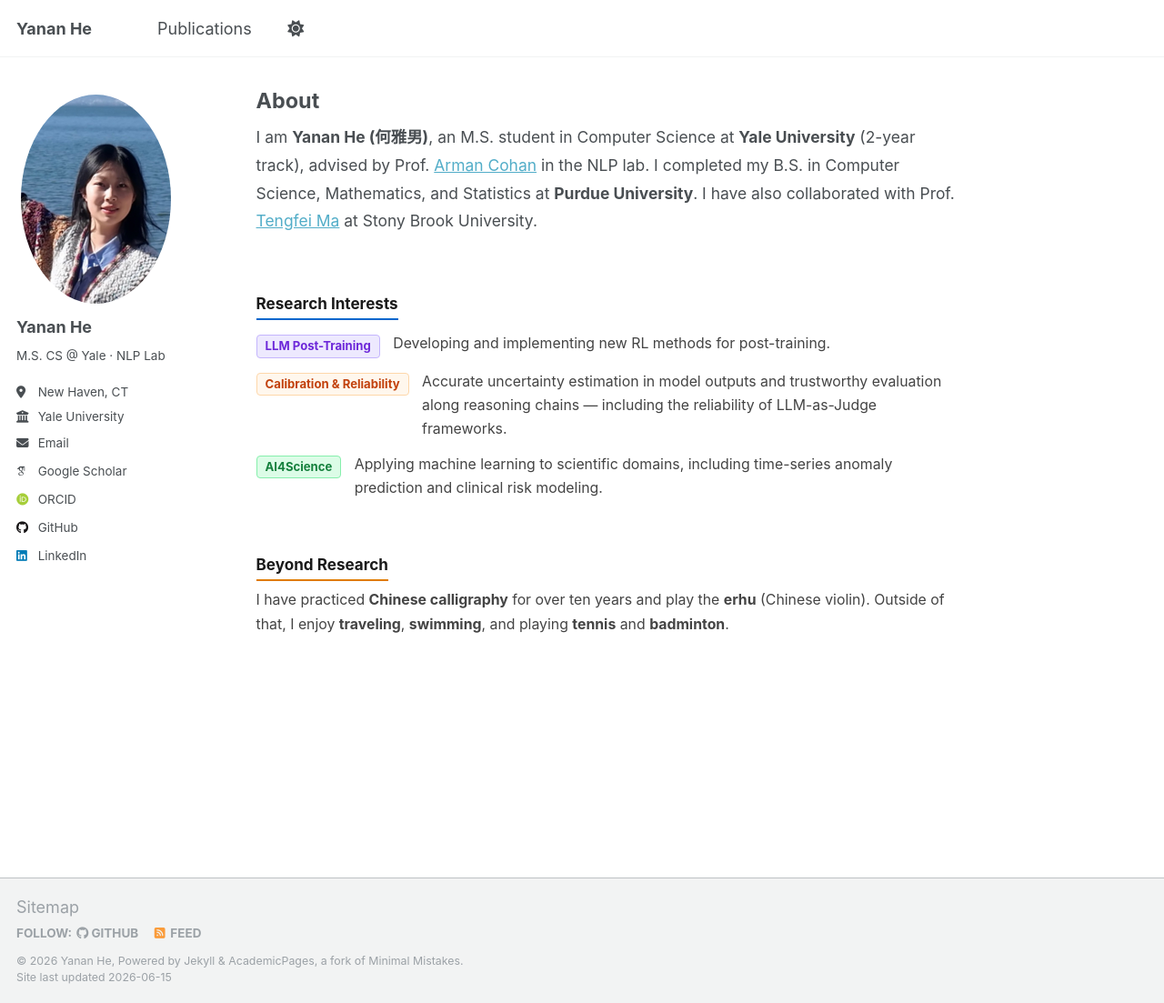
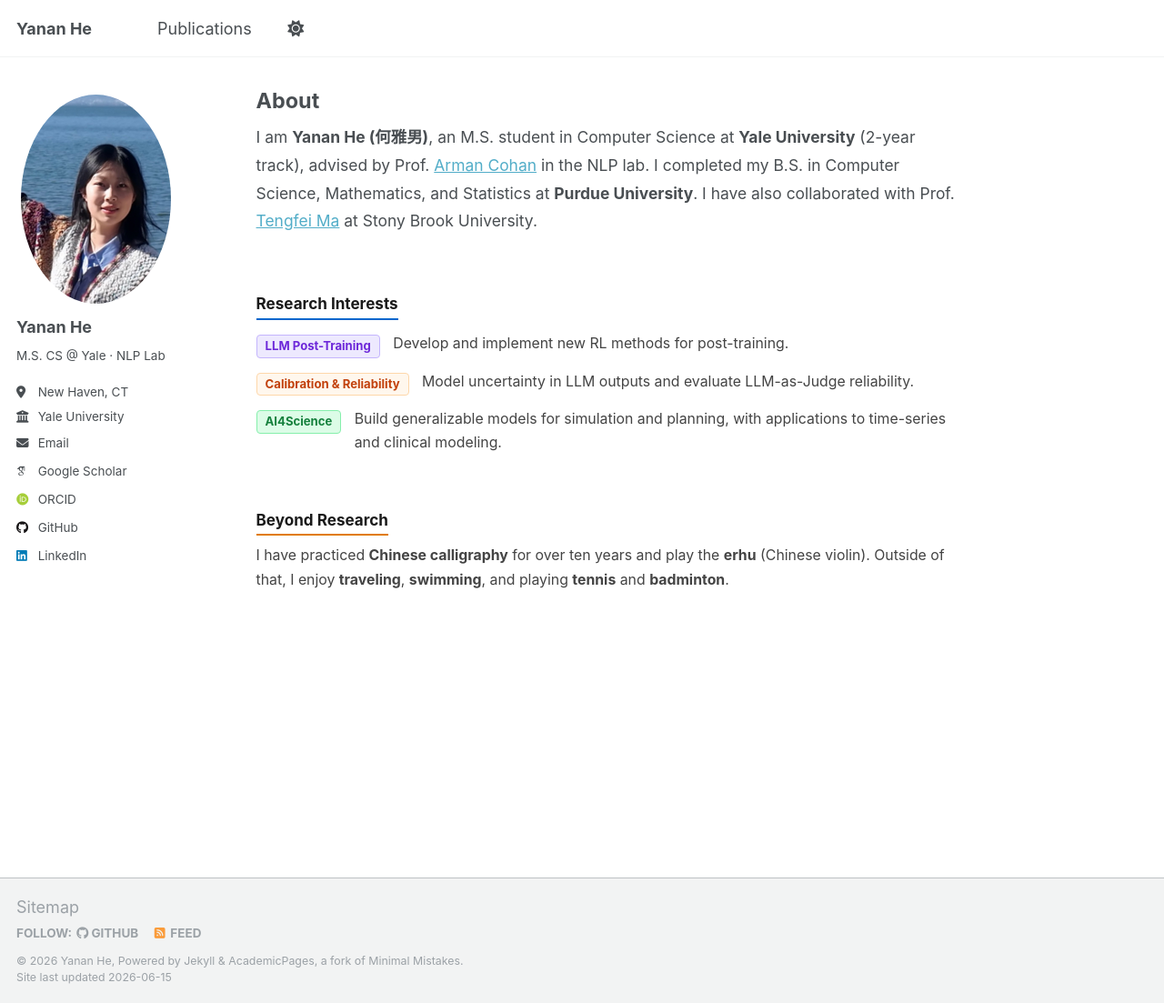
Before and after one commit to Echoo113/Echoo113.github.io, a Jekyll site: the page built from _pages/about.md, in a window 1280 px wide and 1103 px high. Shown: the whole window at 91% size. Built offline with Jekyll 4.4.1, drawn with Linux system fonts in a browser that asks for light colours; some web fonts are replaced.

Commit message:
Update research interest descriptions
Co-Authored-By: Claude Sonnet 4.6 <noreply@anthropic.com>

```diff
--- a/_pages/about.md
+++ b/_pages/about.md
@@ -16,17 +16,17 @@ redirect_from:
 
 <div class="research-item">
   <span class="research-tag tag-llm-btn">LLM Post-Training</span>
-  <span class="research-desc">Developing and implementing new RL methods for post-training.</span>
+  <span class="research-desc">Develop and implement new RL methods for post-training.</span>
 </div>
 
 <div class="research-item">
   <span class="research-tag tag-calib-btn">Calibration & Reliability</span>
-  <span class="research-desc">Accurate uncertainty estimation in model outputs and trustworthy evaluation along reasoning chains — including the reliability of LLM-as-Judge frameworks.</span>
+  <span class="research-desc">Model uncertainty in LLM outputs and evaluate LLM-as-Judge reliability.</span>
 </div>
 
 <div class="research-item">
   <span class="research-tag tag-ai4s-btn">AI4Science</span>
-  <span class="research-desc">Applying machine learning to scientific domains, including time-series anomaly prediction and clinical risk modeling.</span>
+  <span class="research-desc">Build generalizable models for simulation and planning, with applications to time-series and clinical modeling.</span>
 </div>
 
 </div>
```
